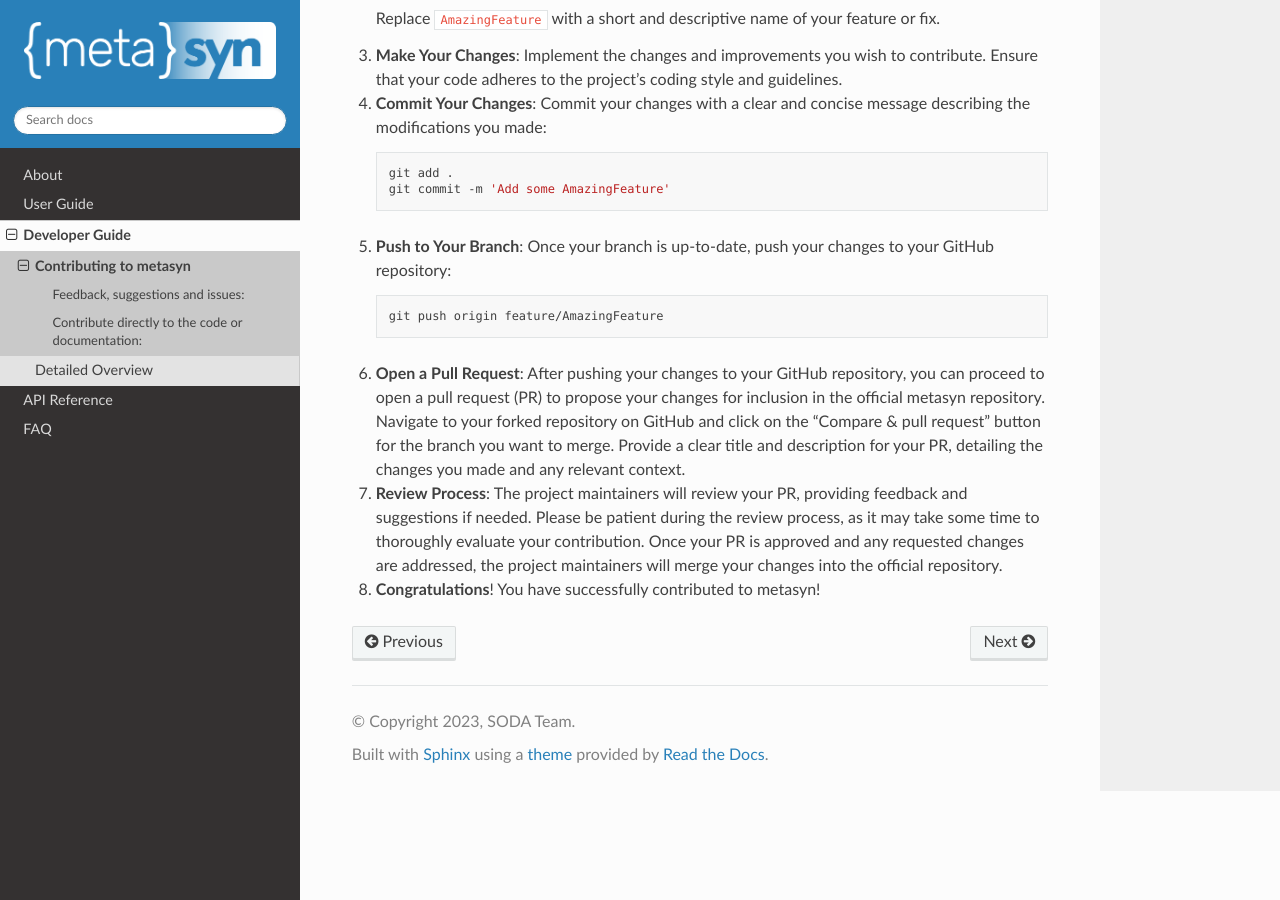
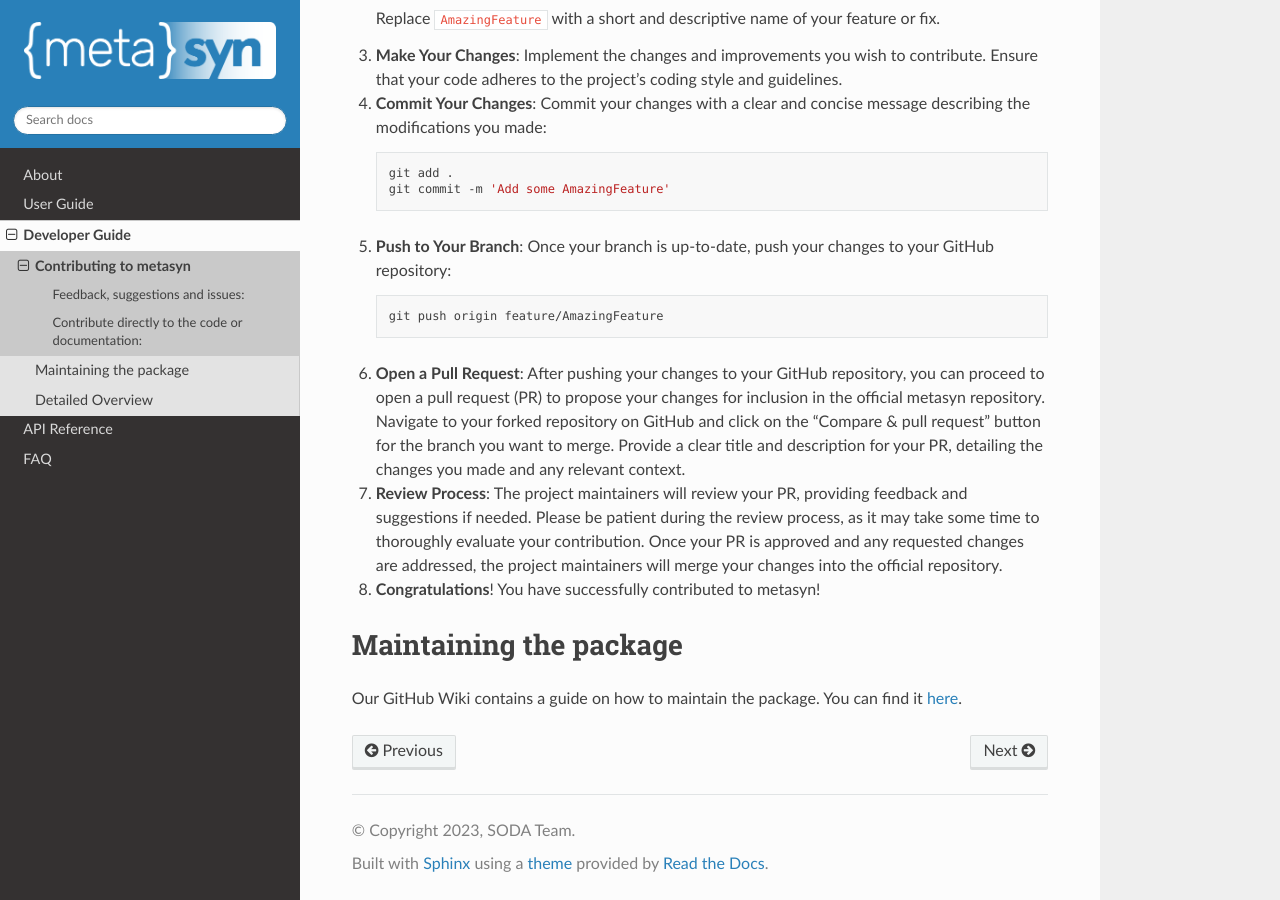
Before and after one commit to sodascience/metasyn, a Sphinx documentation site: the page built from docs/source/developer/contributing.rst, in a window 1280 px wide and 900 px high, scrolled down 993 px. Built offline with Sphinx 7.4.7 and the Read the Docs theme 2.0.0, drawn with Linux system fonts in a browser that asks for light colours.

Commit message:
minor changes to docs

```diff
--- a/docs/source/developer/contributing.rst
+++ b/docs/source/developer/contributing.rst
@@ -49,3 +49,8 @@ The following shows a basic overview of the steps needed to do so.
 6.  **Open a Pull Request**: After pushing your changes to your GitHub repository, you can proceed to open a pull request (PR) to propose your changes for inclusion in the official metasyn repository. Navigate to your forked repository on GitHub and click on the "Compare & pull request" button for the branch you want to merge. Provide a clear title and description for your PR, detailing the changes you made and any relevant context.
 7.  **Review Process**: The project maintainers will review your PR, providing feedback and suggestions if needed. Please be patient during the review process, as it may take some time to thoroughly evaluate your contribution. Once your PR is approved and any requested changes are addressed, the project maintainers will merge your changes into the official repository.
 8.  **Congratulations**! You have successfully contributed to metasyn!
+
+
+Maintaining the package
+=======================
+Our GitHub Wiki contains a guide on how to maintain the package. You can find it `here <https://github.com/sodascience/metasyn/wiki/Maintainers-guide>`_.
```
Also changed, not shown: docs/source/developer/extending_functionality.rst (added, +8 -0 lines).
